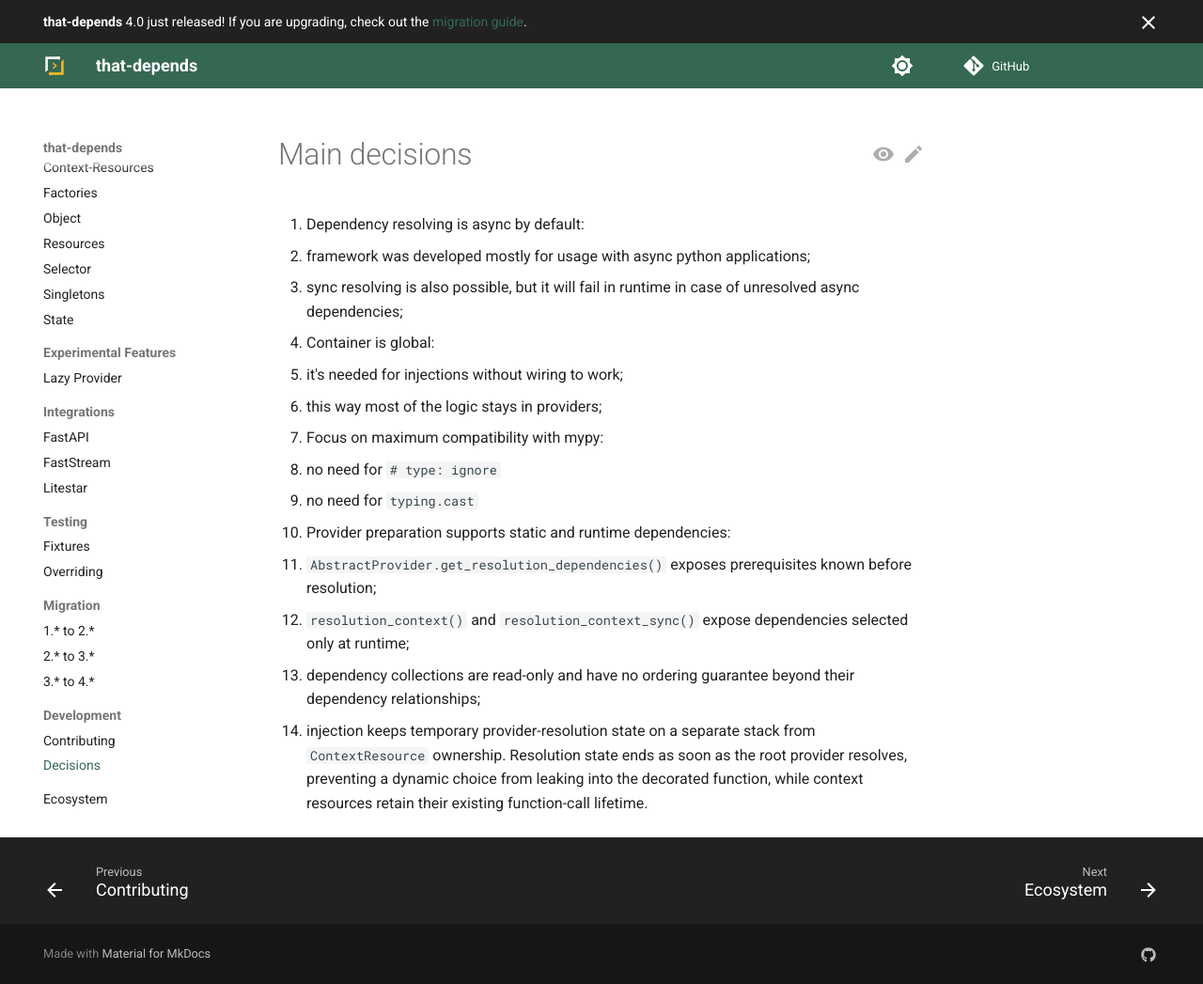
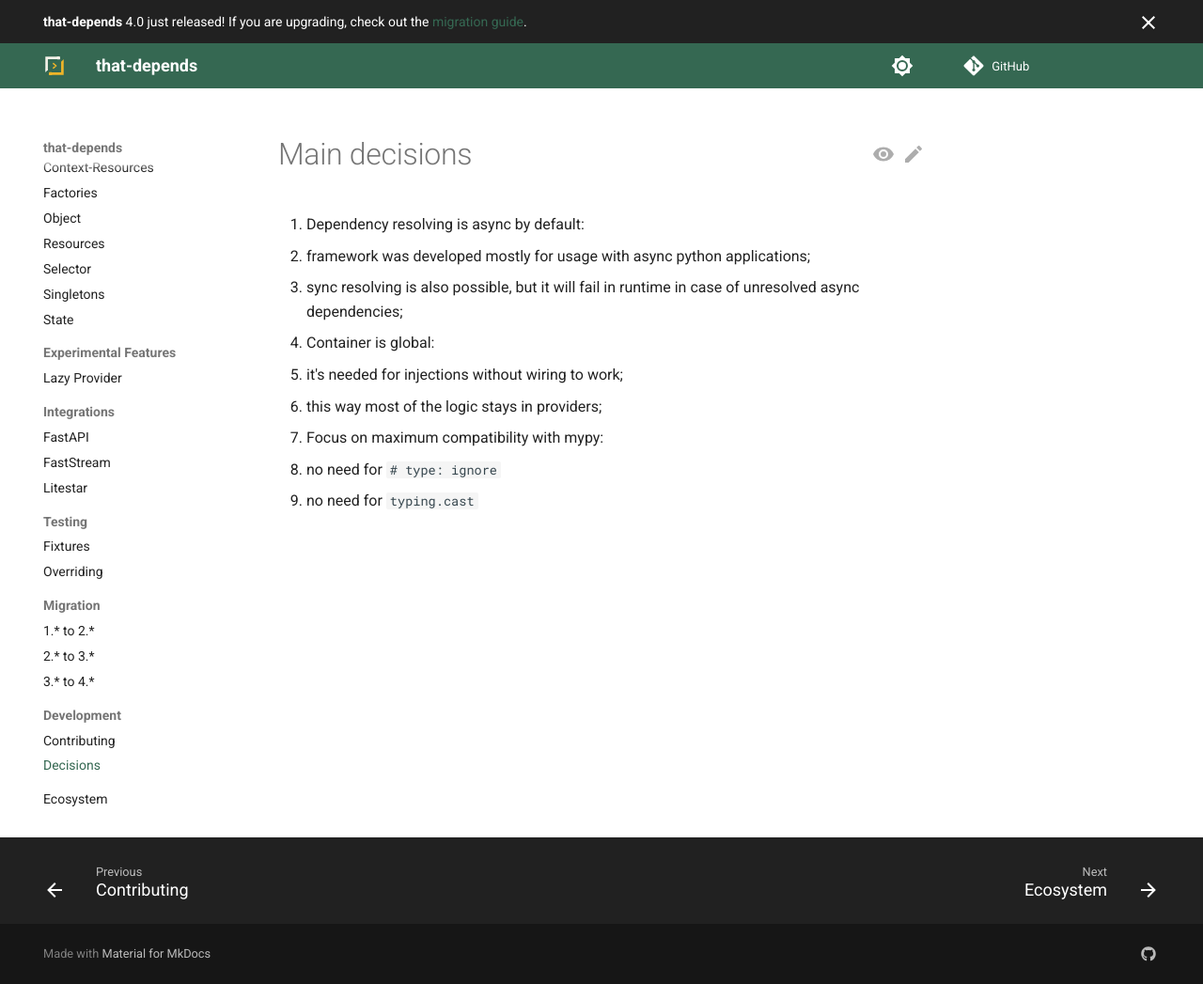
Before and after one commit to modern-python/that-depends, an MkDocs documentation site: the page built from docs/dev/main-decisions.md, in a window 1280 px wide and 1047 px high. Shown: the whole window at 94% size. Built offline with MkDocs 1.6.1 and Material for MkDocs 9.7.7, drawn with Linux system fonts in a browser that asks for light colours; comment, search, counter and statistics services are not loaded.

Commit message:
docs: remove the main decisions change.

```diff
--- a/docs/dev/main-decisions.md
+++ b/docs/dev/main-decisions.md
@@ -8,8 +8,3 @@
 3. Focus on maximum compatibility with mypy:
    - no need for `# type: ignore`
    - no need for `typing.cast`
-4. Provider preparation supports static and runtime dependencies:
-   - `AbstractProvider.get_resolution_dependencies()` exposes prerequisites known before resolution;
-   - `resolution_context()` and `resolution_context_sync()` expose dependencies selected only at runtime;
-   - dependency collections are read-only and have no ordering guarantee beyond their dependency relationships;
-   - injection keeps temporary provider-resolution state on a separate stack from `ContextResource` ownership. Resolution state ends as soon as the root provider resolves, preventing a dynamic choice from leaking into the decorated function, while context resources retain their existing function-call lifetime.
```
